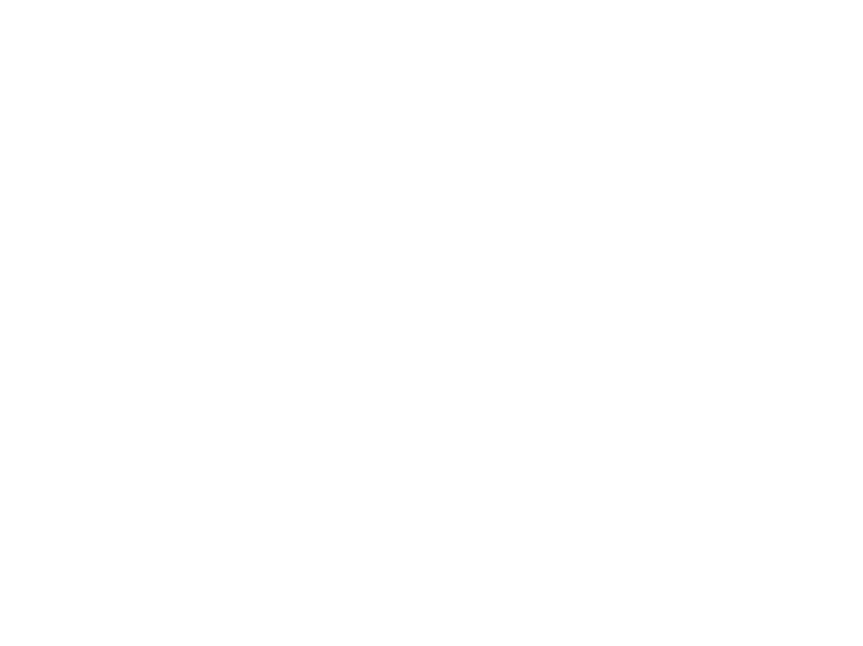
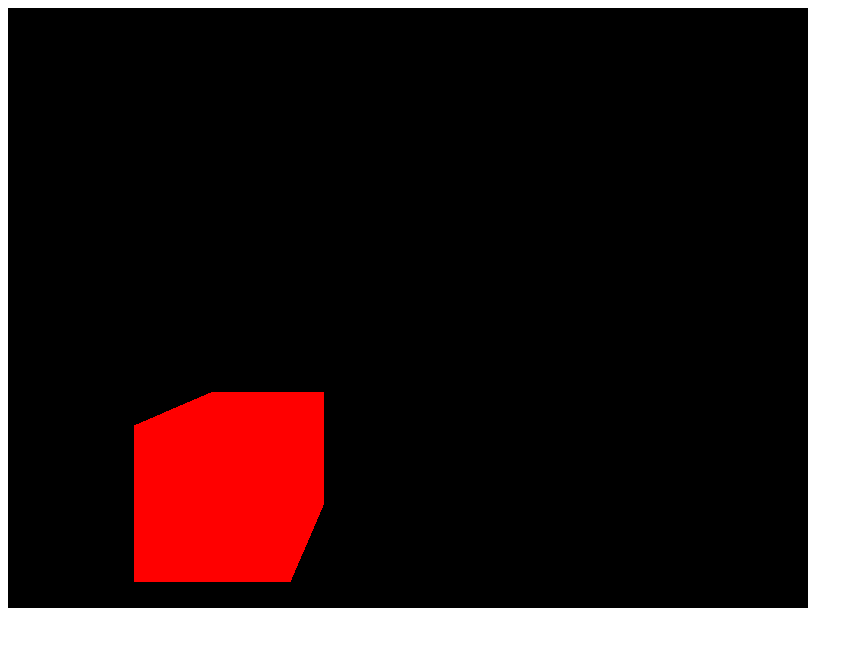
Before and after one commit to MaxwellChrist/Maxs-donuts, a plain HTML site: page index.html in a window 1280 px wide. Shown: the whole page, without its empty margins (0-863 px from the left). Drawn offline with Linux system fonts and the light colour scheme.

Commit message:
created a red cube

```diff
--- a/index.html
+++ b/index.html
@@ -6,6 +6,7 @@
     <title>Three.js Basic Scene</title>
 </head>
 <body>
+    <canvas class="webgl"></canvas>
     <script src="./three.min.js"></script>
     <script src="./script.js"></script>
 </body>
--- a/script.js
+++ b/script.js
@@ -1 +1,38 @@
- console.log('hello there!')
+// creating the scene
+const scene = new THREE.Scene();
+
+// creating the cube
+// created geometry variable to store the dimensions of the cube. Its parameters are the dimensions of the cube
+// created material variable to store the material/color the cube will be covered with
+// created mesh variable to combine the geometry and material into something we can add to the scene
+// lastly add it to the scene
+const geometry = new THREE.BoxGeometry(1, 1, 1);
+const material = new THREE.MeshBasicMaterial({ color: 'red' });
+const mesh = new THREE.Mesh(geometry, material);
+scene.add(mesh);
+
+// creating the camera angle
+// I used a perspective camera, meaning objects far away will appear small and objects close up will appear large
+// takes in two parameters. The first is the field of view in degrees and the second is the aspect ratio
+const sizes = {
+    width: 800,
+    height: 600
+};
+const camera = new THREE.PerspectiveCamera(75, sizes.width/sizes.height);
+// This will not work because everything is in the center. The camera is inside the cube itself
+// we need to move the camera backwards with the position, rotation, and scale properties
+// the set method below is shorthand for editing the x, y, and z axis
+camera.position.set(1.25, 1.25, 3);
+scene.add(camera);
+
+// creating a renderer (renders the scene from the camera's point of view)
+// this result is drawn into a canvas, which is an HTML element that you can draw stuff in
+// in order to renderer it properly, I created a class in html to select the canvas
+// I then added it to the parameter of the WebGLRenderer method and set the size of the renderer
+// Last is for call the render method on the renderer while passing the scene and camera
+const canvas = document.querySelector('.webgl');
+const renderer = new THREE.WebGLRenderer({
+    canvas
+});
+renderer.setSize(sizes.width, sizes.height);
+renderer.render(scene, camera);
```
